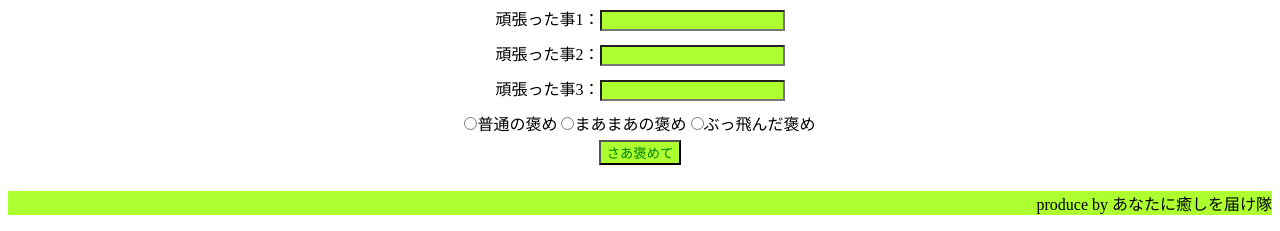
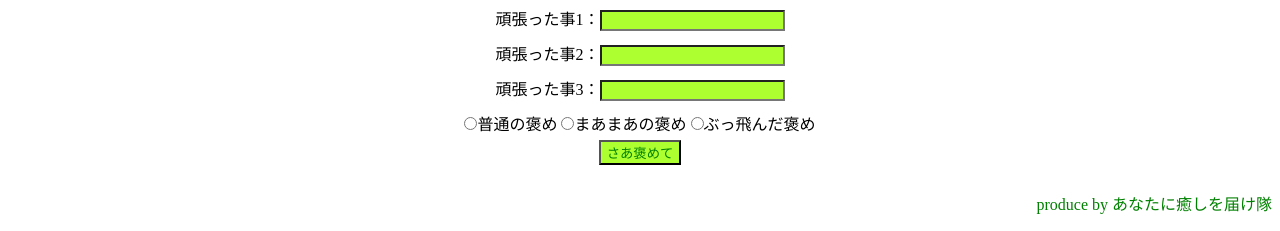
Before and after one commit to miyapole/mottohomete, a Flask app: page / in a window 1280 px wide. Shown: the part 683-914 px from the top of the page. Run offline with Flask 2, Linux system fonts and the light colour scheme.

Commit message:
フッターのライン消しました

```diff
--- a/static/css/style.css
+++ b/static/css/style.css
@@ -24,6 +24,6 @@ input {
 }
 
 footer {
-    background-color: greenyellow;
+    color: green;
     text-align: right;
 }
```
